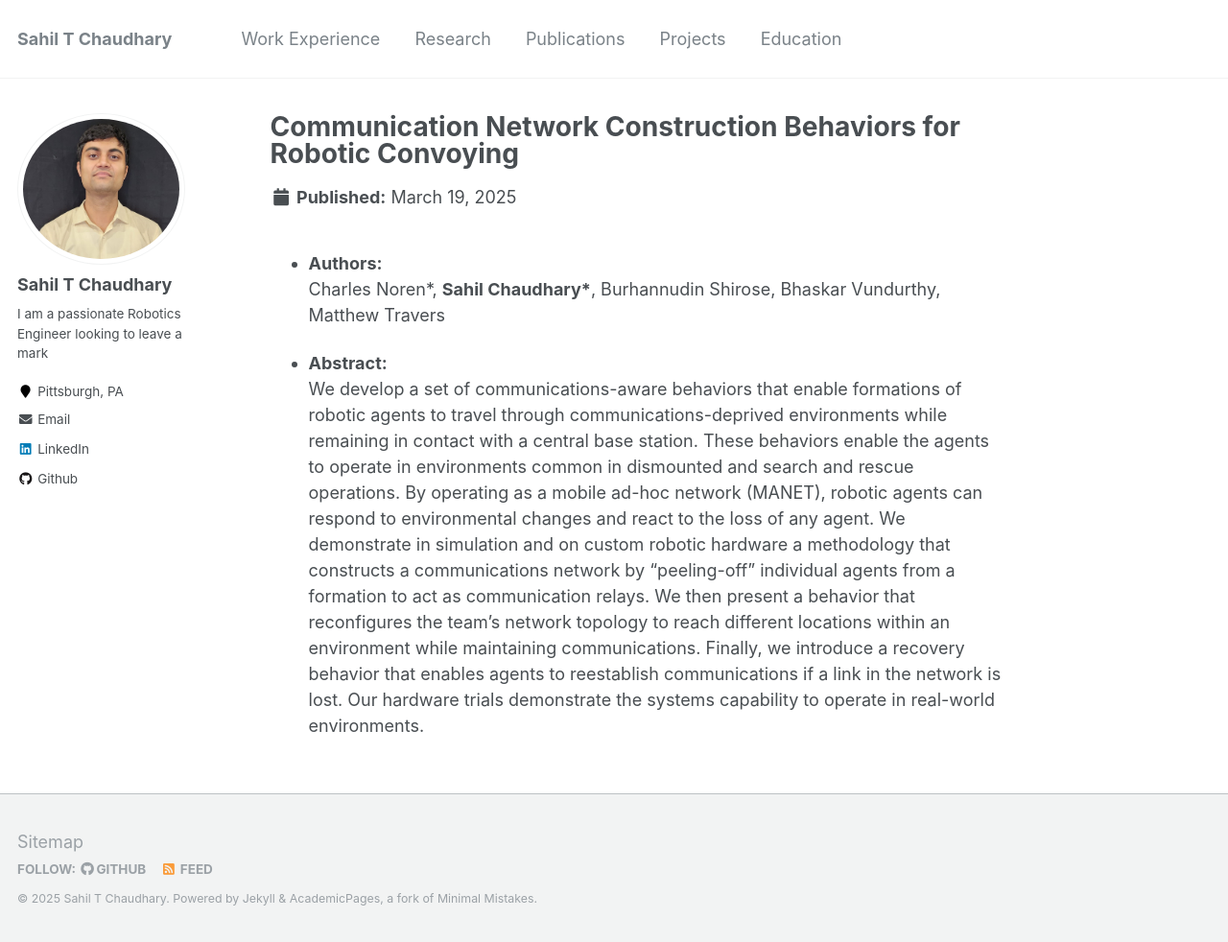
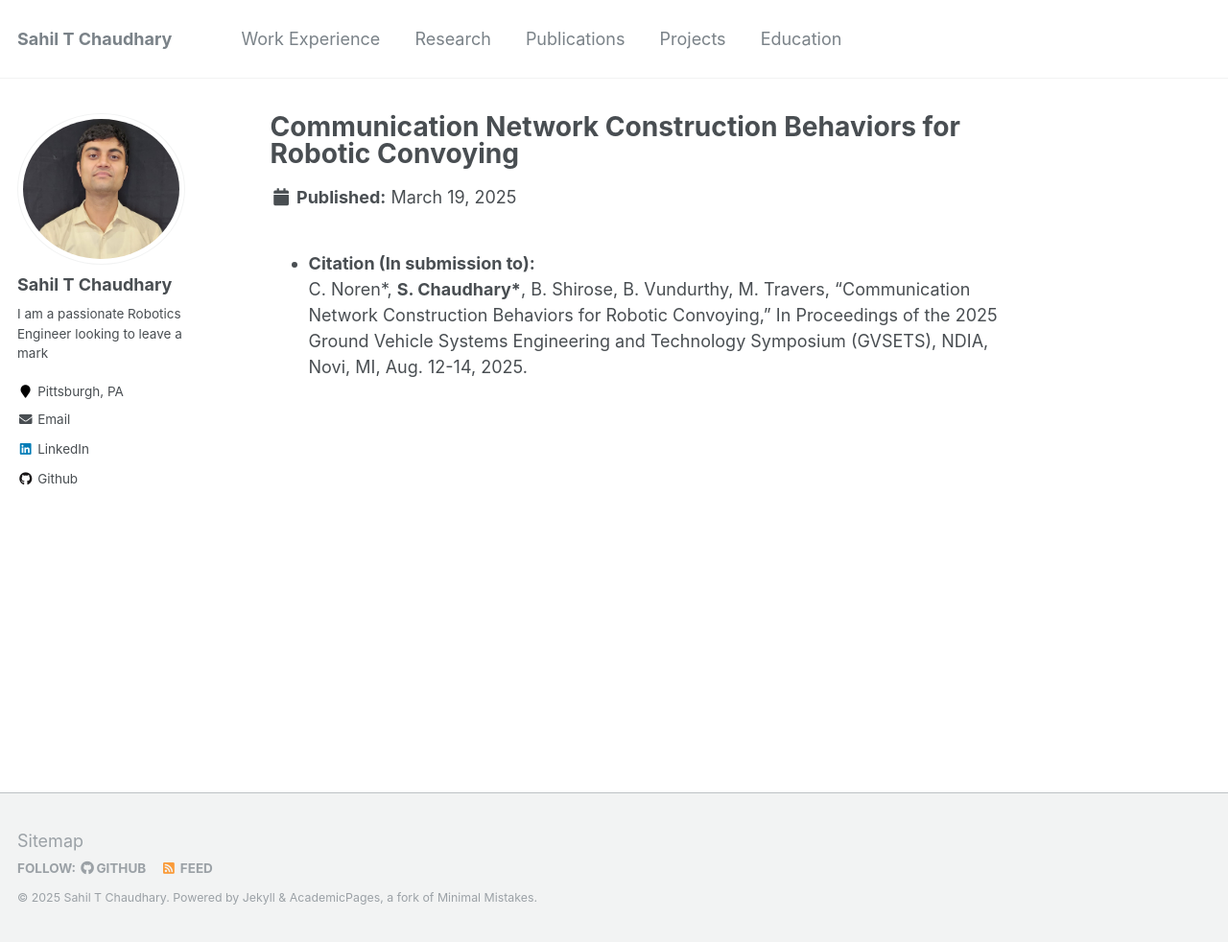
Before and after one commit to SahilTChaudhary/sahiltchaudhary.github.io, a Jekyll site: the page built from _publications/comms.md, in a window 1280 px wide and 982 px high. Shown: the whole window at 96% size. Built offline with Jekyll 4.4.1, drawn with Linux system fonts in a browser that asks for light colours.

Commit message:
Removed publication abstract and added citation

```diff
--- a/_publications/comms.md
+++ b/_publications/comms.md
@@ -8,11 +8,16 @@ excerpt: 'This paper focuses on communications-aware behaviors that enable forma
 # paperurl: 'http://sahiltchaudhary.github.io/files/GVSETS25_CommsAwarePlanning.pdf'
 # citation: 'C. Noren, S. Chaudhary, B. Shirose, B. Vundurthy, M. Travers, “Communication Network Construction Behaviors for Robotic Convoying,” In Proceedings of the 2025 Ground Vehicle Systems Engineering and Technology Symposium (GVSETS), NDIA, Novi, MI, Aug. 12-14, 2025.'
 ---
-* <b>Authors: </b>
+<!-- * <b>Authors: </b>
     <p>Charles Noren*, <b>Sahil Chaudhary*</b>, Burhannudin Shirose, Bhaskar Vundurthy, Matthew Travers</p>
 
 * <b>Abstract: </b>
-    <p>We develop a set of communications-aware behaviors that enable formations of robotic agents to travel through communications-deprived environments while remaining in contact with a central base station. These behaviors enable the agents to operate in environments common in dismounted and search and rescue operations. By operating as a mobile ad-hoc network (MANET), robotic agents can respond to environmental changes and react to the loss of any agent. We demonstrate in simulation and on custom robotic hardware a methodology that constructs a communications network by “peeling-off” individual agents from a formation to act as communication relays. We then present a behavior that reconfigures the team’s network topology to reach different locations within an environment while maintaining communications. Finally, we introduce a recovery behavior that enables agents to reestablish communications if a link in the network is lost. Our hardware trials demonstrate the systems capability to operate in real-world environments.</p>
+    <p>We develop a set of communications-aware behaviors that enable formations of robotic agents to travel through communications-deprived environments while remaining in contact with a central base station. These behaviors enable the agents to operate in environments common in dismounted and search and rescue operations. By operating as a mobile ad-hoc network (MANET), robotic agents can respond to environmental changes and react to the loss of any agent. We demonstrate in simulation and on custom robotic hardware a methodology that constructs a communications network by “peeling-off” individual agents from a formation to act as communication relays. We then present a behavior that reconfigures the team’s network topology to reach different locations within an environment while maintaining communications. Finally, we introduce a recovery behavior that enables agents to reestablish communications if a link in the network is lost. Our hardware trials demonstrate the systems capability to operate in real-world environments.</p> -->
+
+* <b>Citation (In submission to): </b>
+    <p>C. Noren*, <b>S. Chaudhary*</b>, B. Shirose, B. Vundurthy, M. Travers, “Communication Network Construction
+Behaviors for Robotic Convoying,” In Proceedings of the 2025 Ground Vehicle Systems Engineering and Technology
+Symposium (GVSETS), NDIA, Novi, MI, Aug. 12-14, 2025.</p>
 
 <!-- [Download paper here](http://sahiltchaudhary.github.io/files/GVSETS25_CommsAwarePlanning.pdf) -->
 
```
